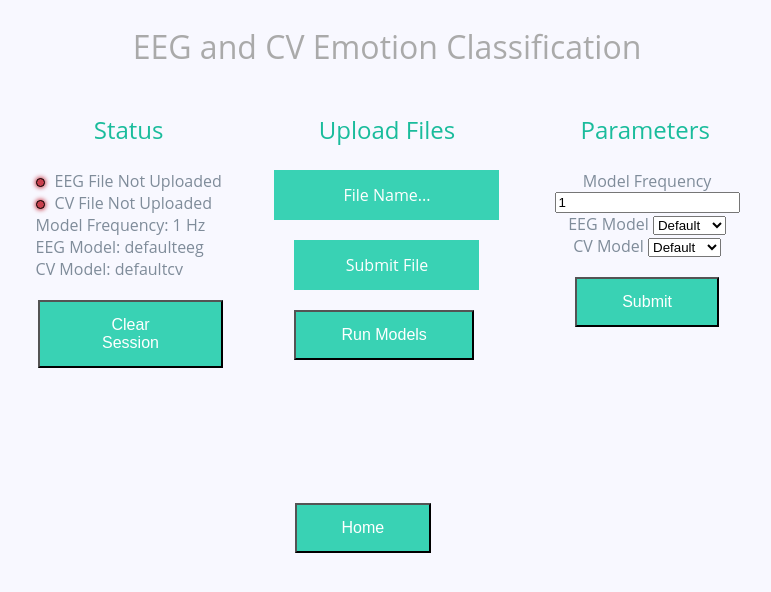
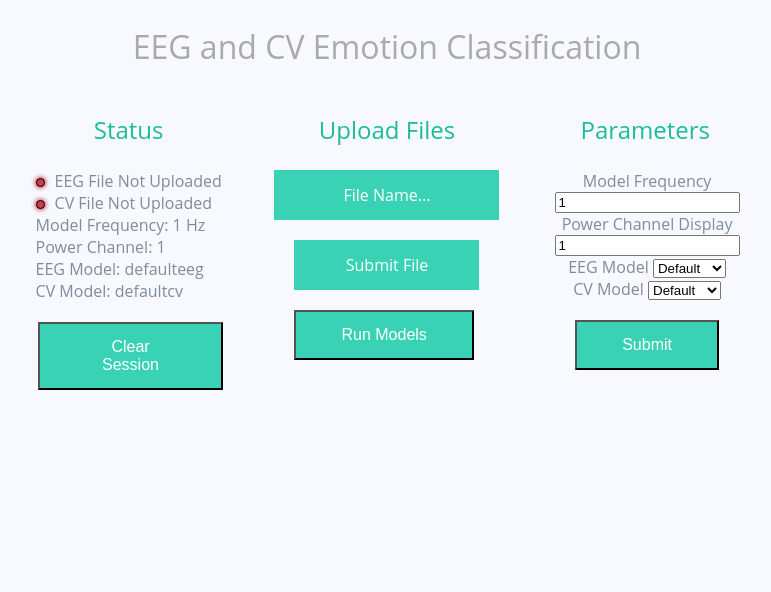
Before and after one commit to steflayanto/eeg-cv-fer, a Flask app: page / in a window 1280 px wide. Shown: the top 592 px of the page, without its empty margins (253-1024 px from the left). Run offline with Flask 2, Linux system fonts and the light colour scheme.

Commit message:
support for setting power channel

```diff
--- a/gui/server.py
+++ b/gui/server.py
@@ -22,6 +22,11 @@ def render_home():
     else:
         label_freq = "1"
         session['label_frequency'] = "1"
+    if ("power_channel_display" in session):
+        power_channel = session['power_channel_display']
+    else:
+        power_channel = "1"
+        session['power_channel_display'] = "1"
     if ("eeg_model_name" in session):
         eeg_name = session['eeg_model_name']
     else:
@@ -38,7 +43,8 @@ def render_home():
                             cv_valid =  cv_b,
                             eeg_name = eeg_name,
                             cv_name = cv_name,
-                            label_freq = label_freq)
+                            label_freq = label_freq,
+                            power_channel = power_channel)
 
 # Index page
 @app.route('/')
@@ -80,6 +86,7 @@ def set_parameter():
     session['label_frequency'] = request.form['output_frequency']
     session['cv_model_name'] = request.form['cv-model']
     session['eeg_model_name'] = request.form['eeg-model']
+    session['power_channel_display'] = request.form['power_channel_display']
     return render_home()
 
 # Clears the session of any previously stored values.
@@ -117,7 +124,8 @@ def run():
         return render_template('eegplayback.html',
                                 eeg_data=json.dumps(eeg_data),
                                 eeg_power_data=json.dumps(eeg_power_data),
-                                playback_interval_ms=playback_interval_ms)
+                                playback_interval_ms=playback_interval_ms,
+                                power_channel = session["power_channel_display"])
     else:
         process_cv(session['raw_video_path'])
         process_eeg(session['raw_eeg_path'])
--- a/gui/templates/eegplayback.html
+++ b/gui/templates/eegplayback.html
@@ -34,7 +34,7 @@
     showLine: true,
     scales: {
       y : {
-              max : 10,
+              max : 12,
               min : 0,
               title: {
                 display: true,
@@ -90,11 +90,10 @@
   ],
   };
 
-  var channel = 1;
+  var channel = parseInt("{{power_channel}}");
   for (const [key, value] of Object.entries(rawPowerData.data)) {
     time = key;
     var vals = Object.values(value)[channel];
-
 
     datascatter.datasets[0].data.push({x: parseFloat(time), y: parseFloat(vals.theta)});
     datascatter.datasets[1].data.push({x: parseFloat(time), y: parseFloat(vals.alpha)});
--- a/gui/templates/index.html
+++ b/gui/templates/index.html
@@ -16,6 +16,7 @@
     <li class="status-no status"></li>CV File Not Uploaded
     {%  endif %}
     <li>Model Frequency: {{label_freq}} Hz</li>
+    <li>Power Channel: {{power_channel}}</li>
     <li>EEG Model: {{eeg_name}}</li>
     <li>CV Model: {{cv_name}}</li>
   </ul>
@@ -47,6 +48,10 @@
       <input class="form-control" type="text" name="output_frequency" placeholder="Enter Frequency (Hz)" value="1">
     </div>
     <div class="form-group">
+      <label for="firstname">Power Channel Display</label>
+      <input class="form-control" type="text" name="power_channel_display" placeholder="Enter Channel (0-31)" value="1">
+    </div>
+    <div class="form-group">
       <label for="eeg-model">EEG Model</label>
       <select class="form-control" type="text" name="eeg-model">
         <option value="defaulteeg">Default</option>
@@ -66,9 +71,6 @@
   </form>
 </div>
 </div>
-<form action="/">
-  <button type="submit" class="submit-file-trigger">Home</button>
-</form>
 <script>
   document.querySelector("html").classList.add('js');
 
```
